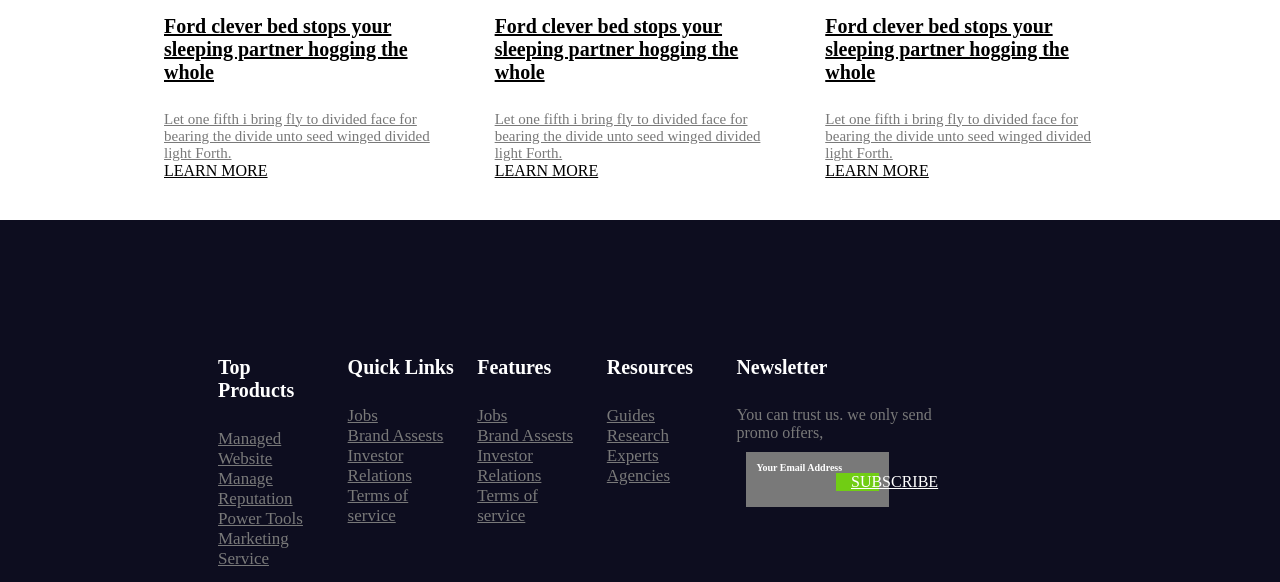
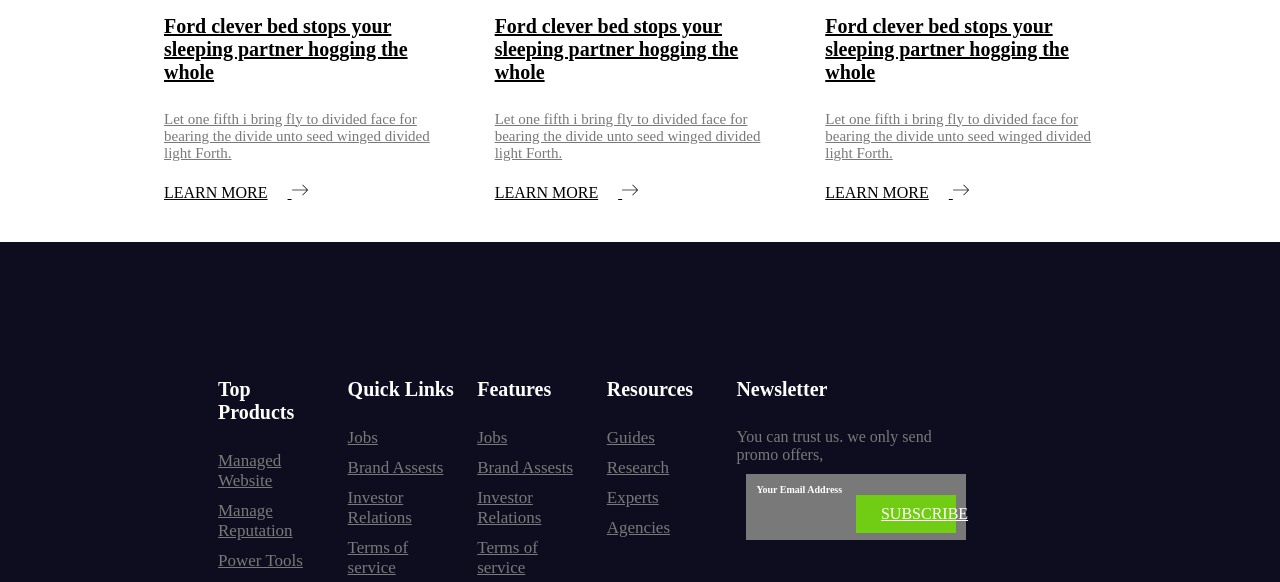
Before and after one commit to AbhishekKurmi14/web-Eiser-ecommerce, a plain HTML site: page index.html in a window 1280 px wide. Shown: the part 4921-5503 px from the top of the page. Drawn offline with Linux system fonts and the light colour scheme.

Commit message:
footer change

```diff
--- a/css/style.css
+++ b/css/style.css
@@ -479,16 +479,17 @@ p {
 
 .container_22 {
     background-color: #797979;
-    height: 50%;
-    width: 65%;
+    height:60%;
+    width: 100%;
     padding: 10px;
     float: left
 }
 
 .container_21 {
-    width: 35%;
+    width: 50%;
     float: right;
     background-color: #71cd14;
+    padding: 10px
 }
 
 .container_23 {
@@ -501,33 +502,50 @@ p {
     color: white;
     padding: 15px
 }
-.footer_1{
 
-}
-.footer_2{
+.footer_1 {}
+
+.footer_2 {
     width: 70%;
     float: left
 }
-.footer_3{
+
+.footer_3 {
     color: white;
     font-size: 18px
 }
-.footer_4{
+
+.footer_4 {
     color: #71cd14;
 }
-.footer_5{
+
+.footer_5 {
     width: 30%;
     float: right
 }
-.footer_6{
+
+.footer_6 {
     width: 25%;
     height: 50px;
-text-align: center;
+    text-align: center;
     padding: 10px;
     float: left
 }
-.footer_7{
-    background-color:#797979;
+
+.footer_7 {
+    background-color: #797979;
     height: 100%;
     width: 100%;
 }
+
+.text_11 {
+    margin: 20px 0px
+}
+
+.text_12 {
+    padding: 0px 20px 0px 0px
+}
+
+.text_25 {
+    margin: 10px 0px
+}
--- a/index.html
+++ b/index.html
@@ -369,11 +369,12 @@
                             <h4>Ford clever bed stops your sleeping partner hogging the whole</h4>
                         </a>
                         <a class="text_u" href="index.html">
-                            <p>Let one fifth i bring fly to divided face for bearing the divide unto seed winged divided light Forth.
+                            <p class="text_11">Let one fifth i bring fly to divided face for bearing the divide unto seed winged divided light Forth.
                             </p>
                         </a>
                         <a class="text_1" href="index.html">
-                            <h7>LEARN MORE</h7>
+                            <h7 class="text_12">LEARN MORE</h7>
+                            <img src="image/right.png">
                         </a>
                     </div>
                 </div>
@@ -390,11 +391,12 @@
                             <h4>Ford clever bed stops your sleeping partner hogging the whole</h4>
                         </a>
                         <a class="text_u" href="index.html">
-                            <p>Let one fifth i bring fly to divided face for bearing the divide unto seed winged divided light Forth.
+                            <p class="text_11">Let one fifth i bring fly to divided face for bearing the divide unto seed winged divided light Forth.
                             </p>
                         </a>
                         <a class="text_1" href="index.html">
-                            <h7>LEARN MORE</h7>
+                            <h7 class="text_12">LEARN MORE</h7>
+                            <img src="image/right.png">
                         </a>
                     </div>
                 </div>
@@ -411,11 +413,12 @@
                             <h4>Ford clever bed stops your sleeping partner hogging the whole</h4>
                         </a>
                         <a class="text_u" href="index.html">
-                            <p>Let one fifth i bring fly to divided face for bearing the divide unto seed winged divided light Forth.
+                            <p class="text_11">Let one fifth i bring fly to divided face for bearing the divide unto seed winged divided light Forth.
                             </p>
                         </a>
                         <a class="text_1" href="index.html">
-                            <h7>LEARN MORE</h7>
+                            <h7 class="text_12">LEARN MORE</h7>
+                            <img src="image/right.png">
                         </a>
                     </div>
                 </div>
@@ -426,31 +429,45 @@
         <div class="container_14">
             <div class="container_15">
                 <h4 class="container_16">Top Products</h4>
-                <a class="container_17" href="index.html">Managed Website</a>
-                <a class="container_17" href="index.html">Manage Reputation</a>
-                <a class="container_17" href="index.html">Power Tools</a>
-                <a class="container_17" href="index.html">Marketing Service</a>
+                <p class="text_25"><a class="container_17" href="index.html">Managed Website</a>
+                </p>
+                <p class="text_25"><a class="container_17" href="index.html">Manage Reputation</a></p>
+                <p class="text_25"><a class="container_17" href="index.html">Power Tools</a>
+                </p>
+                <p class="text_25"><a class="container_17" href="index.html">Marketing Service</a></p>
             </div>
             <div class="container_15">
                 <h4 class="container_16">Quick Links</h4>
-                <a class="container_17" href="index.html">Jobs</a>
-                <a class="container_17" href="index.html">Brand Assests</a>
-                <a class="container_17" href="index.html">Investor Relations</a>
-                <a class="container_17" href="index.html">Terms of service</a>
+                <p class="text_25"><a class="container_17" href="index.html">Jobs</a>
+                </p>
+                <p class="text_25"><a class="container_17" href="index.html">Brand Assests</a>
+                </p>
+                <p class="text_25"><a class="container_17" href="index.html">Investor Relations</a>
+                </p>
+                <p class="text_25"><a class="container_17" href="index.html">Terms of service</a>
+                </p>
             </div>
             <div class="container_15">
                 <h4 class="container_16">Features</h4>
-                <a class="container_17" href="index.html">Jobs</a>
-                <a class="container_17" href="index.html">Brand Assests</a>
-                <a class="container_17" href="index.html">Investor Relations</a>
-                <a class="container_17" href="index.html">Terms of service</a>
+                <p class="text_25"><a class="container_17" href="index.html">Jobs</a>
+                </p>
+                <p class="text_25"><a class="container_17" href="index.html">Brand Assests</a>
+                </p>
+                <p class="text_25"><a class="container_17" href="index.html">Investor Relations</a>
+                </p>
+                <p class="text_25"><a class="container_17" href="index.html">Terms of service</a>
+                </p>
             </div>
             <div class="container_15">
                 <h4 class="container_16">Resources</h4>
-                <a class="container_17" href="index.html">Guides</a>
-                <a class="container_17" href="index.html">Research</a>
-                <a class="container_17" href="index.html">Experts</a>
-                <a class="container_17" href="index.html">Agencies</a>
+                <p class="text_25"><a class="container_17" href="index.html">Guides</a>
+                </p>
+                <p class="text_25"><a class="container_17" href="index.html">Research</a>
+                </p>
+                <p class="text_25"><a class="container_17" href="index.html">Experts</a>
+                </p>
+                <p class="text_25"><a class="container_17" href="index.html">Agencies</a>
+                </p>
             </div>
             <div class="container_18">
                 <h4 class="container_16">Newsletter</h4>
@@ -467,7 +484,7 @@
             <div class="footer_1">
                 <div class="footer_2">
                     <p class="footer_3">Copyright ©2019 All rights reserved | This template is made with
-        <img src="image/like.png">by<a class="footer_4"href="index.html">Colorlib</a></p>
+                        <img src="image/heart-shape.png">by<a class="footer_4" href="index.html">Colorlib</a></p>
                 </div>
                 <div class="footer_5">
                     <div class="footer_6">
@@ -494,4 +511,6 @@
             </div>
         </div>
     </footer>
-</body></html>
+</body>
+
+</html>
```
Also changed, not shown: image/heart-shape.png (added), image/right.png (added). Lines whose indentation alone changed are shown as unchanged.
